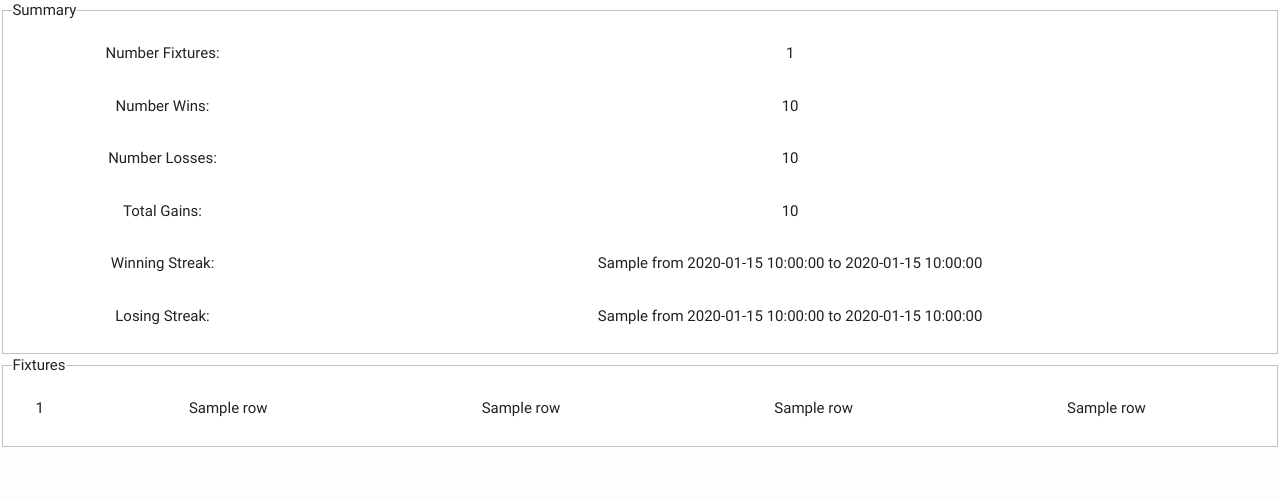
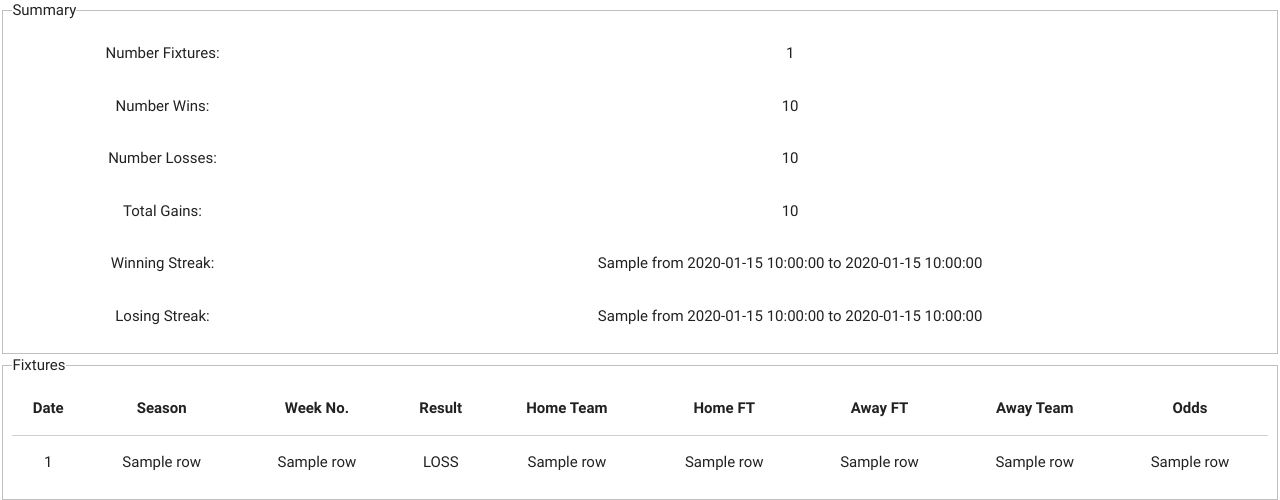
Before and after one commit to brennash/Feature_Dashboard, a Flask app: template templates/gains.html in a window 1280 px wide. Shown: the part 524-1024 px from the top of the page. Before the commit the page ends 971 px from the top, so only its background shows below. Run offline with Flask 2, Linux system fonts and the light colour scheme; the template is opened without the code that fills it: most values are stand-ins (such as "Sample title", 1, 10 or a date in 2020); parts of the project's set-up code (start-up, migrations or seed data) failed here and were passed over; some libraries are stand-ins or nearby versions.

Commit message:
Updated the App to version 0.1

```diff
--- a/App.py
+++ b/App.py
@@ -56,6 +56,7 @@ def submit():
 		maxUtil  = float(request.form.get('max-util'))
 
 		dataSet = getData(utilType, betType, minProb, maxProb, minUtil, maxUtil)
+		features = getFeatures(utilType, betType, minProb, maxProb, minUtil, maxUtil)
 		values = getValues(dataSet)
 
 		gainTotal, winTotal, lossTotal = getTotals(dataSet)
@@ -64,7 +65,7 @@ def submit():
 
 		return render_template('gains.html',
 			values=values,
-			features=dataSet,
+			features=features,
 			betType=betType,
 			gainTotal=gainTotal,
 			winTotal=winTotal,
@@ -85,6 +86,19 @@ def getData(utilType, betType, minProb, maxProb, minUtil, maxUtil):
 	else:
 		sql = getAccumSQL(utilType, minProb, maxProb, minUtil, maxUtil)
 
+	try:
+		engine = sqlalchemy.create_engine("mysql://leaguepredict:leaguepredict@localhost/leaguepredict")
+		db = engine.connect()
+		resultSet = db.execute(sql, tableName='Features')
+		rows = resultSet.fetchall()
+		db.close()
+		return rows
+	except exc.SQLAlchemyError, err:
+		print 'Error - {0}'.format( str(e) )
+		return None
+
+def getFeatures(utilType, betType, minProb, maxProb, minUtil, maxUtil):
+	sql = getFeatureSQL(utilType, minProb, maxProb, minUtil, maxUtil)
 	try:
 		engine = sqlalchemy.create_engine("mysql://leaguepredict:leaguepredict@localhost/leaguepredict")
 		db = engine.connect()
@@ -194,6 +208,22 @@ def getSingleSQL(utilType, minProb, maxProb, minUtil, maxUtil):
 	sql += 'ORDER BY FixtureDate ASC;'
 	return sql
 
+def getFeatureSQL(utilType, minProb, maxProb, minUtil, maxUtil):
+
+	if utilType == 'BEST':
+		utilText = 'BestOdds'
+	elif utilType == 'WORST':
+		utilText = 'WorstOdds'
+	else:
+		utilText = 'AvgOdds'
+
+	sql =  'SELECT DATE(FixtureDate), SeasonCode, BatchNum, Result, HomeTeam, HomeFT, AwayFT, AwayTeam, WorstOdds FROM Features WHERE '
+	sql += 'ProbWin >= {0} AND '.format(minProb)
+	sql += 'ProbWin <= {0} AND '.format(maxProb)
+	sql += '(ProbWin - (1.0/{0})) >= {1} AND '.format(utilText, minUtil)
+	sql += '(ProbWin - (1.0/{0})) <= {1} '.format(utilText, maxUtil)
+	sql += 'ORDER BY FixtureDate ASC;'
+	return sql
 
 def getAccumSQL(utilType, minProb, maxProb, minUtil, maxUtil):
 
--- a/templates/gains.html
+++ b/templates/gains.html
@@ -68,15 +68,38 @@
   <fieldset>
     <legend>Fixtures</legend>
     <table class="highlight centered">
+      <thead>
+        <tr>
+          <th>Date</th>
+          <th>Season</th>
+          <th>Week No.</th>
+          <th>Result</th>
+          <th>Home Team</th>
+          <th>Home FT</th>
+          <th>Away FT</th>
+          <th>Away Team</th>
+          <th>Odds</th>
+        </tr>
+      </thead>
+      <tbody>
       {% for row in features %}
         <tr>
-          <td>{{row[0]}}<td>
-          <td>{{row[1]}}<td>
-          <td>{{row[2]}}<td>
-          <td>{{row[3]}}<td>
-          <td>{{row[4]}}<td>
+          <td>{{row[0]}}</td>
+          <td>{{row[1]}}</td>
+          <td>{{row[2]}}</td>
+          {% if row[3] == 1 %}
+            <td>WIN</td>
+          {% else %}
+            <td>LOSS</td>
+          {% endif %}
+          <td>{{row[4]}}</td>
+          <td>{{row[5]}}</td>
+          <td>{{row[6]}}</td>
+          <td>{{row[7]}}</td>
+          <td>{{row[8]}}</td>
         </tr>
       {% endfor %}
+      </tbody>
     </table>
   </fieldset>
 
```
